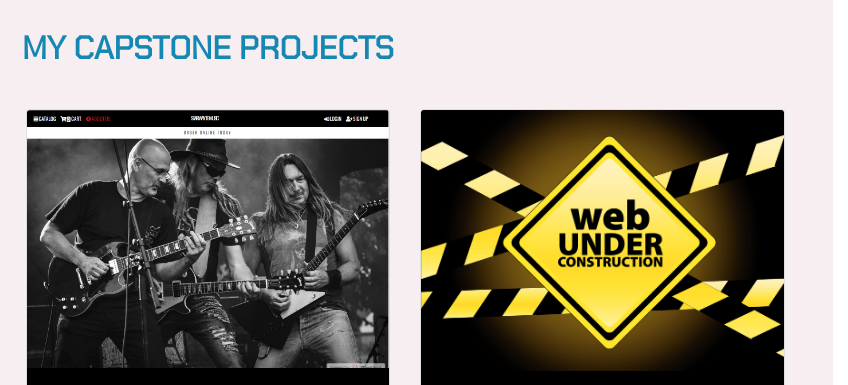
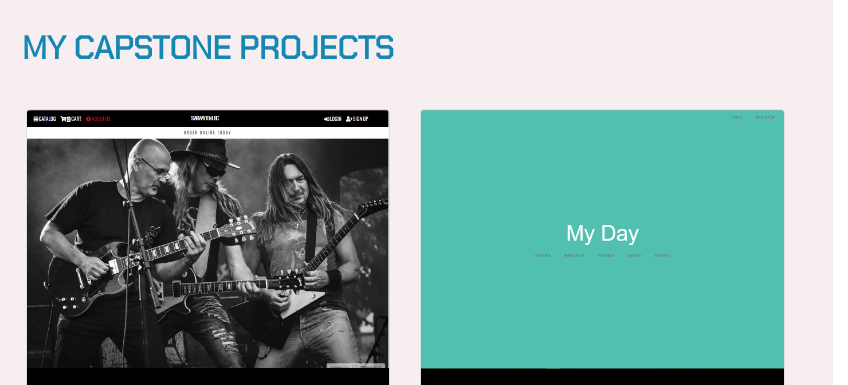
Before and after one commit to barrettomaejane/web-portfolio, a plain HTML site: page index.html in a window 1280 px wide. Shown: the part 1132-1517 px from the top of the page, 432-1280 px from the left. Drawn offline with nearby package versions, Linux system fonts and the light colour scheme.

Commit message:
updated portfolio

```diff
--- a/index.html
+++ b/index.html
@@ -147,7 +147,7 @@
 				</div>
 				<div class="col-12 col-md-4">
 					<div class="card">
-						<img class="card-img-top" class ="img-fluid" src="assets/images/uc.jpg"  alt="service">
+						<img class="card-img-top" class ="img-fluid" src="assets/images/capstone3.png"  alt="service">
 
 						<div class="card-body">
 							<a href="https://morning-coast-96501.herokuapp.com/"> <h3 class="card-title text3">My Day</h3> </a>
```
Also changed, not shown: assets/images/capstone3.PNG (added).
